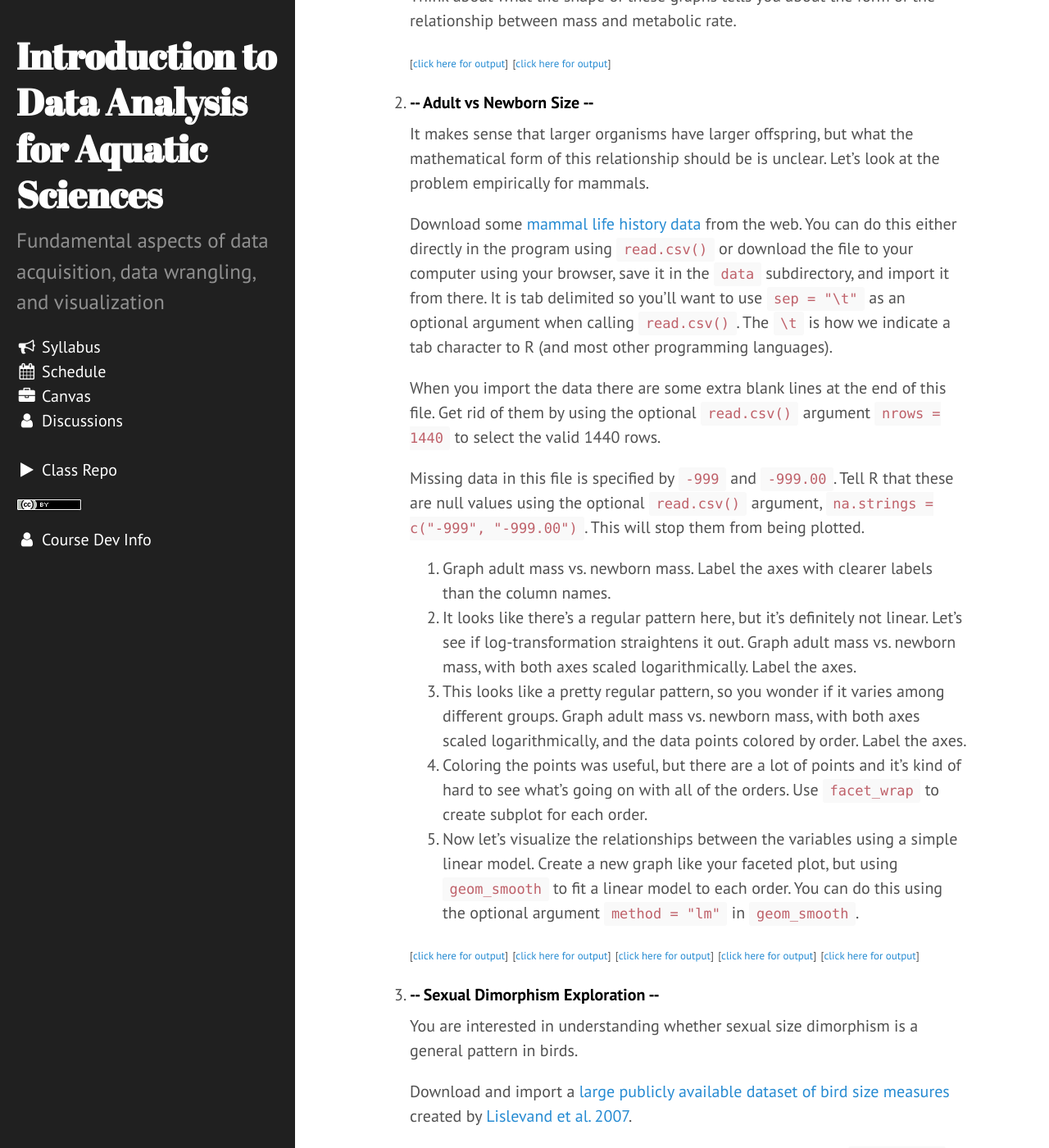
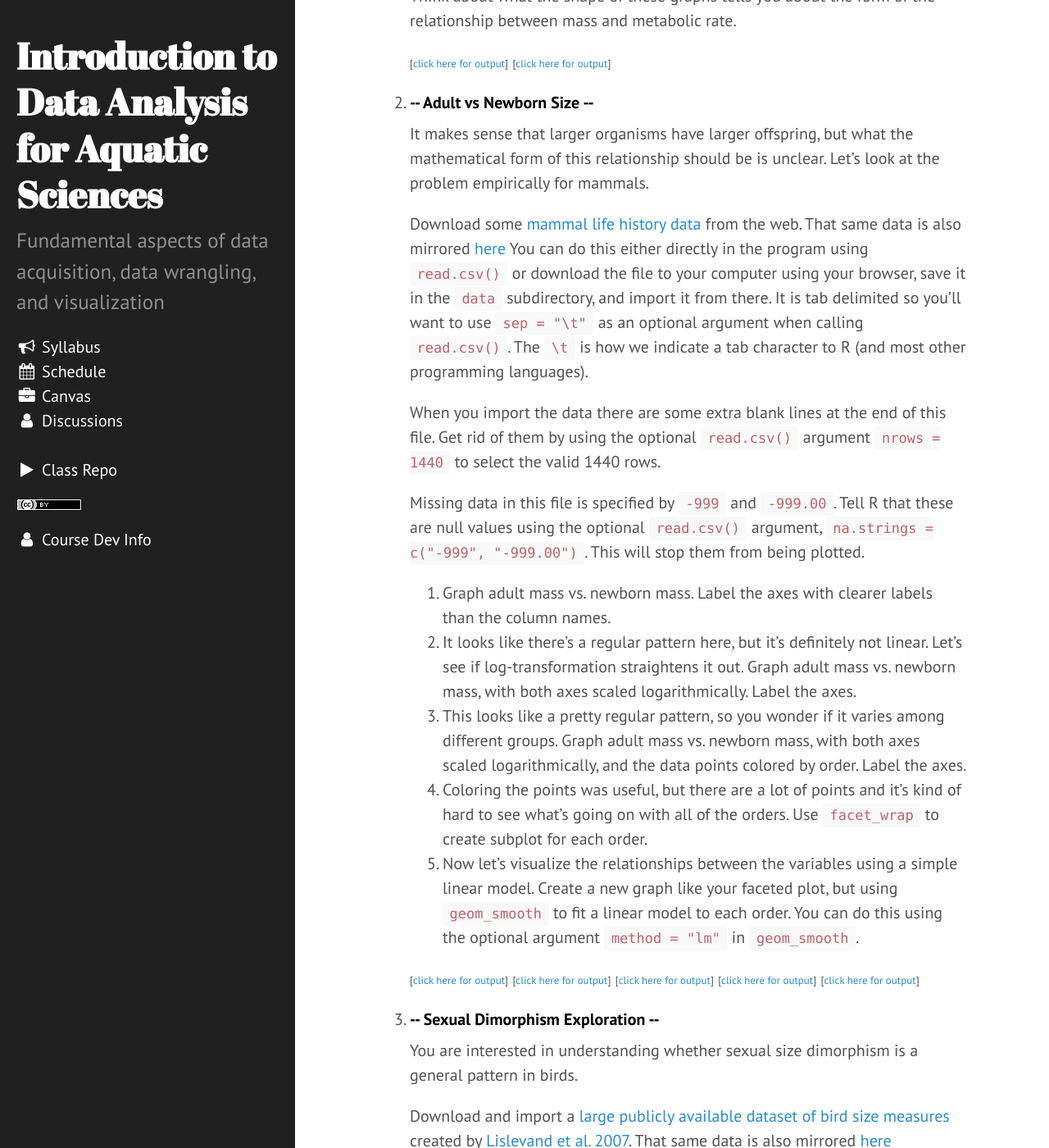
Before and after one commit to sr320/course-fish274-2020, a Jekyll site: the page built from assignments/r-datavis.md, in a window 1280 px wide and 1400 px high, scrolled down 1710 px. Shown: the whole window at 82% size. Built offline with Jekyll 4.4.1, drawn with Linux system fonts in a browser that asks for light colours; nearby versions of some CDN libraries.

Commit message:
added week 5 data locations to gannet server also

```diff
--- a/exercises/Graphing-adult-vs-newborn-size-R.md
+++ b/exercises/Graphing-adult-vs-newborn-size-R.md
@@ -11,7 +11,7 @@ problem empirically for mammals.
 
 Download some
 [mammal life history data](http://esapubs.org/archive/ecol/E084/093/Mammal_lifehistories_v2.txt)
-from the web.  You can do this either directly in the program using `read.csv()`
+from the web. That same data is also mirrored [here](http://gannet.fish.washington.edu/seashell/snaps/Mammal_lifehistories_v2.txt) You can do this either directly in the program using `read.csv()`
 or download the file to your computer using your browser, save it in the `data`
 subdirectory, and import it from there. It is tab delimited so you'll want to
 use `sep = "\t"` as an optional argument when calling `read.csv()`. The `\t` is
--- a/exercises/Graphing-sexual-dimorphism-exploration-R.md
+++ b/exercises/Graphing-sexual-dimorphism-exploration-R.md
@@ -10,7 +10,7 @@ pattern in birds.
 
 Download and import a
 [large publicly available dataset of bird size measures](http://www.esapubs.org/archive/ecol/E088/096/avian_ssd_jan07.txt)
-created by [Lislevand et al. 2007](https://doi.org/10.1890/06-2054).
+created by [Lislevand et al. 2007](https://doi.org/10.1890/06-2054). That same data is also mirrored [here](http://gannet.fish.washington.edu/seashell/snaps/avian_ssd_jan07.txt)
 
 Import the data into R. It is tab delimited so you'll want to use `sep = "\t"`
 as an optional argument when calling `read.csv()`. The `\t` is how we indicate a
```
